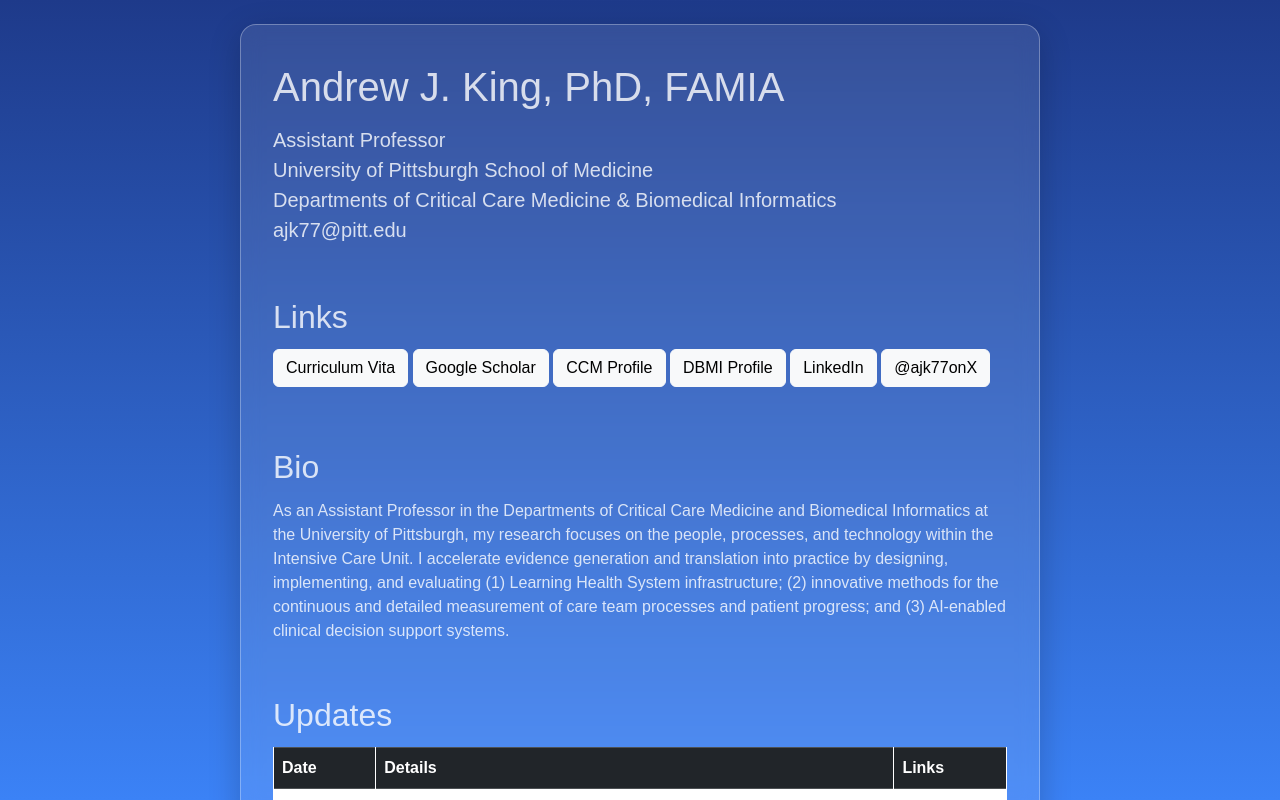
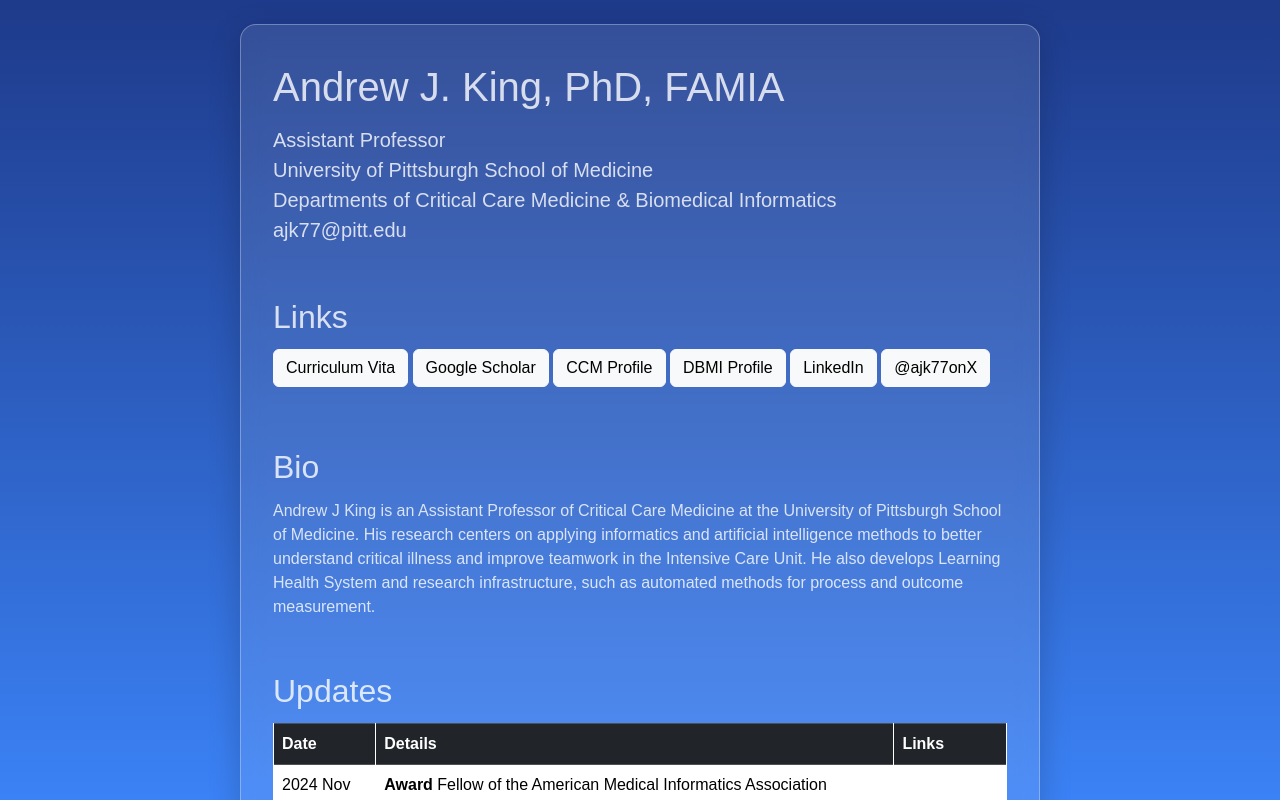
Before and after one commit to ajk77/ajk77.github.io, a plain HTML site: page index.html in a window 1280 px wide. Drawn offline with nearby package versions, Linux system fonts and the light colour scheme.

Commit message:
Updated bio

```diff
--- a/index.html
+++ b/index.html
@@ -34,7 +34,7 @@
 
         <section class="mt-5">
             <h2>Bio</h2>
-            <p>As an Assistant Professor in the Departments of Critical Care Medicine and Biomedical Informatics at the University of Pittsburgh, my research focuses on the people, processes, and technology within the Intensive Care Unit. I accelerate evidence generation and translation into practice by designing, implementing, and evaluating (1) Learning Health System infrastructure; (2) innovative methods for the continuous and detailed measurement of care team processes and patient progress; and (3) AI-enabled clinical decision support systems.</p>
+            <p>Andrew J King is an Assistant Professor of Critical Care Medicine at the University of Pittsburgh School of Medicine. His research centers on applying informatics and artificial intelligence methods to better understand critical illness and improve teamwork in the Intensive Care Unit. He also develops Learning Health System and research infrastructure, such as automated methods for process and outcome measurement.</p>
         </section>
 
         <section class="mt-5">
```
